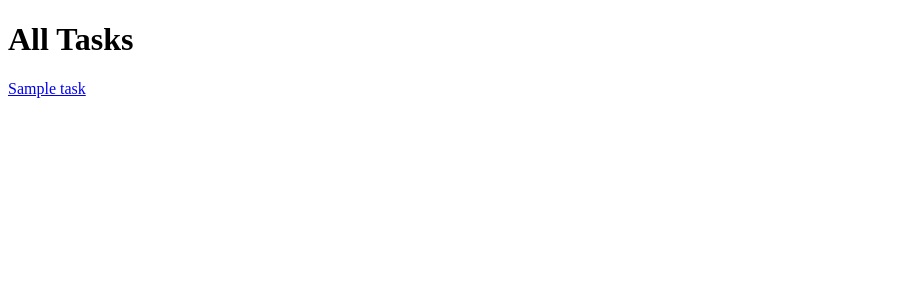
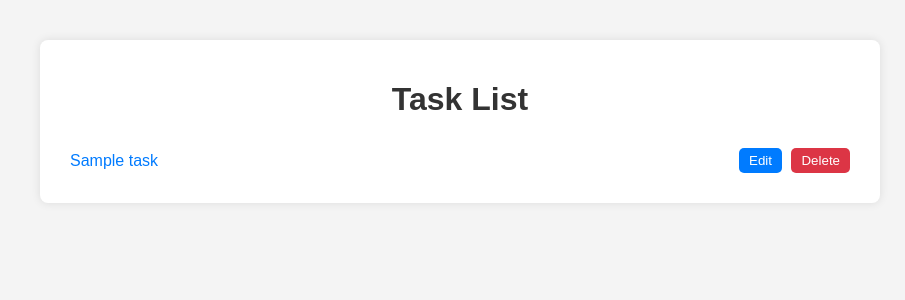
Before and after one commit to zarpach/learning_logs, a Django app: template templates/tasks.html in a window 1280 px wide. Shown: the top 300 px of the page, without its empty margins (0-905 px from the left). Run offline with Django 3.2, Linux system fonts and the light colour scheme; the template is opened without the code that fills it: most values are stand-ins (such as "Sample title", 1, 10 or a date in 2020).

Commit message:
Task-list page update

```diff
--- a/templates/task-create.html
+++ b/templates/task-create.html
@@ -52,7 +52,7 @@
 <body>
     <div class="create-task">
         <h2>Create New Task</h2>
-        <form action="submit_task.php" method="post">
+        <form action="{% url 'task-list' %}" method="post">
             {% csrf_token %}
             {{ form.as_table }}
             <button type="submit">Add</button>
--- a/templates/tasks.html
+++ b/templates/tasks.html
@@ -2,13 +2,91 @@
 <html lang="en">
 <head>
     <meta charset="UTF-8">
-    <title>Title</title>
+    <meta name="viewport" content="width=device-width, initial-scale=1.0">
+    <title>Task List</title>
+    <style>
+        body {
+            font-family: Arial, sans-serif;
+            background-color: #f4f4f4;
+            margin: 0;
+            padding: 0;
+        }
+
+        .container {
+            max-width: 800px;
+            margin: 40px 40px;
+            background-color: #fff;
+            padding: 20px;
+            border-radius: 8px;
+            box-shadow: 0 0 10px rgba(0, 0, 0, 0.1);
+        }
+
+        h1 {
+            color: #333;
+            text-align: center;
+            margin-bottom: 20px;
+        }
+
+        ul {
+            list-style-type: none;
+            padding: 0;
+            margin: 0;
+        }
+
+        li {
+            padding: 10px;
+            border-bottom: 1px solid #ddd;
+            display: flex;
+            justify-content: space-between;
+            align-items: center;
+        }
+
+        li:last-child {
+            border-bottom: none;
+        }
+
+        a {
+            color: #007bff;
+            text-decoration: none;
+        }
+
+        a:hover {
+            text-decoration: underline;
+        }
+
+        .btn {
+            padding: 5px 10px;
+            border: none;
+            border-radius: 5px;
+            cursor: pointer;
+        }
+
+        .btn-delete {
+            background-color: #dc3545;
+            color: #fff;
+        }
+
+        .btn-edit {
+            background-color: #007bff;
+            color: #fff;
+            margin-right: 5px;
+        }
+    </style>
 </head>
 <body>
-    <h1>All Tasks</h1>
-
-    {% for task in tasks %}
-        <a href="{% url 'task-detail' pk=task.id %}">{{ task.name }}</a>
-    {% endfor %}
+    <div class="container">
+        <h1>Task List</h1>
+        <ul>
+            {% for task in tasks %}
+            <li>
+                <a href="{% url 'task-detail' pk=task.id %}">{{ task.name }}</a>
+                <div>
+                    <button class="btn btn-edit">Edit</button>
+                    <button class="btn btn-delete">Delete</button>
+                </div>
+            </li>
+            {% endfor %}
+        </ul>
+    </div>
 </body>
 </html>
```
